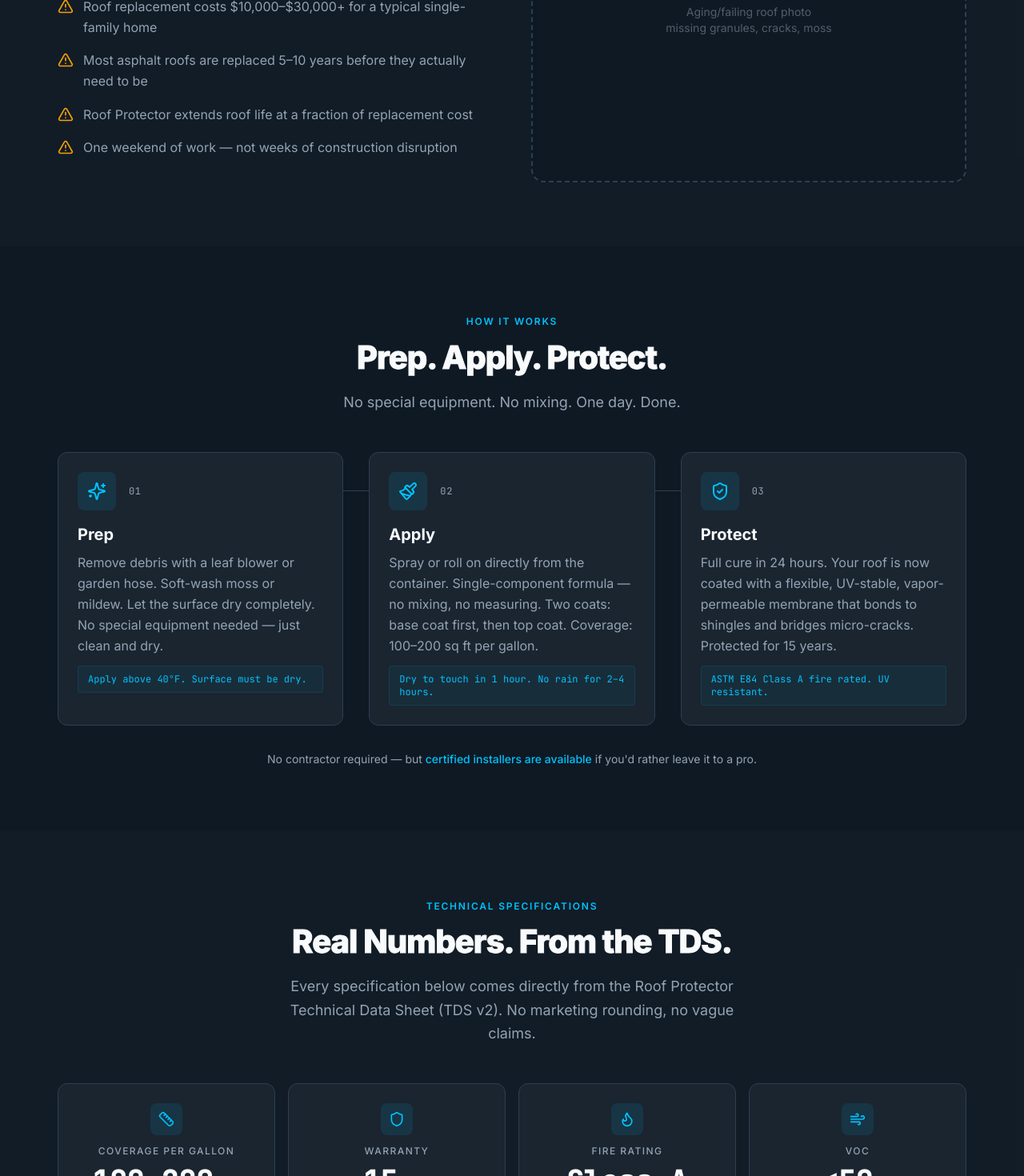
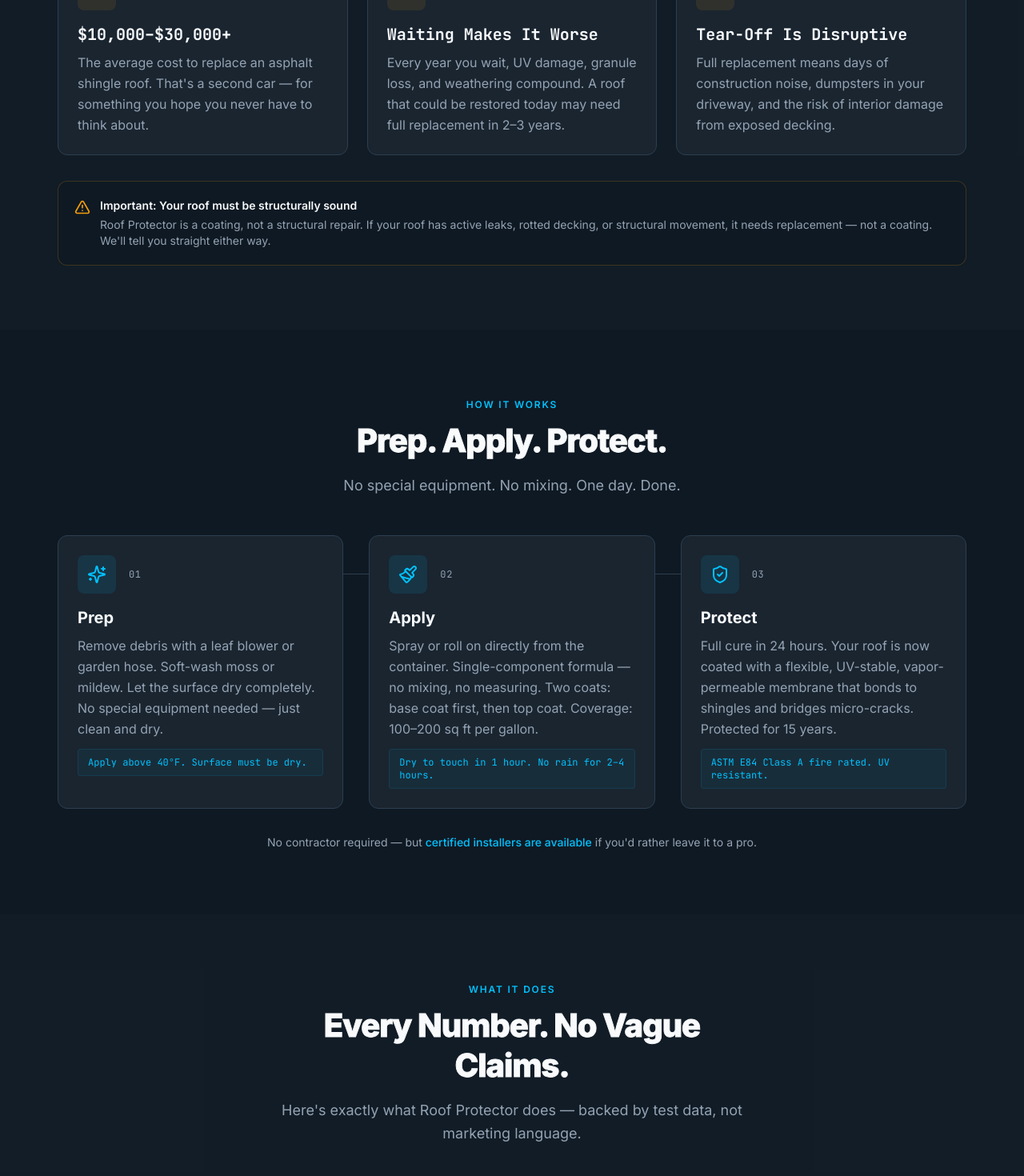
Before and after one commit to quikjimmy/roof-protector, a React (Vite) app: page / in a window 1280 px wide. Shown: the part 1330-2800 px from the top of the page at 80% size. Built offline with nearby package versions, Linux system fonts and the light colour scheme.

Commit message:
fix: update Nav, Problem, SpecsGrid, Hero with correct consumer content

```diff
--- a/src/components/sections/Problem.tsx
+++ b/src/components/sections/Problem.tsx
@@ -1,4 +1,4 @@
-import { AlertTriangle } from 'lucide-react'
+import { AlertTriangle, DollarSign, Clock, Wrench } from 'lucide-react'
 import { SectionHeader } from '../ui/SectionHeader'
 import { Container } from '../layout/Container'
 import { Section } from '../layout/Section'
@@ -7,37 +7,51 @@
   return (
     <Section id="problem" className="bg-secondary-bg/30">
       <Container>
-        <div className="grid lg:grid-cols-2 gap-12 items-center">
-          <div className="space-y-6">
         <SectionHeader
           eyebrow="The Problem"
-              headline="A New Roof Costs $10,000–$30,000. You Shouldn't Have to Pay That."
-              subtext="Most aging roofs aren't broken — they're just weathered. Roof Protector gives you a legitimate alternative."
+          headline="Replacing Your Roof Costs More Than You Think"
+          subtext="The average roof replacement is $10,000–$30,000+. And waiting makes it worse."
+          centered
         />
 
-            <div className="space-y-4">
+        <div className="mt-12 grid md:grid-cols-3 gap-6">
           {[
-                'Roof replacement costs $10,000–$30,000+ for a typical single-family home',
-                'Most asphalt roofs are replaced 5–10 years before they actually need to be',
-                'Roof Protector extends roof life at a fraction of replacement cost',
-                'One weekend of work — not weeks of construction disruption',
-              ].map((point) => (
-                <div key={point} className="flex items-start gap-3">
-                  <AlertTriangle size={20} className="text-warning mt-0.5 flex-shrink-0" />
-                  <p className="text-text-secondary">{point}</p>
+            {
+              icon: DollarSign,
+              title: '$10,000–$30,000+',
+              description: 'The average cost to replace an asphalt shingle roof. That\'s a second car — for something you hope you never have to think about.',
+            },
+            {
+              icon: Clock,
+              title: 'Waiting Makes It Worse',
+              description: 'Every year you wait, UV damage, granule loss, and weathering compound. A roof that could be restored today may need full replacement in 2–3 years.',
+            },
+            {
+              icon: Wrench,
+              title: 'Tear-Off Is Disruptive',
+              description: 'Full replacement means days of construction noise, dumpsters in your driveway, and the risk of interior damage from exposed decking.',
+            },
+          ].map(({ icon: Icon, title, description }) => (
+            <div key={title} className="bg-secondary-bg border border-border rounded-xl p-6">
+              <div className="w-12 h-12 rounded-lg bg-warning/10 flex items-center justify-center mb-4">
+                <Icon size={24} className="text-warning" />
+              </div>
+              <h3 className="text-xl font-bold text-text-primary mb-2 font-mono">{title}</h3>
+              <p className="text-text-secondary leading-relaxed">{description}</p>
             </div>
           ))}
         </div>
-          </div>
 
-          {/* Problem visualization — image placeholder */}
-          <div className="relative aspect-square rounded-2xl overflow-hidden bg-primary-bg border-2 border-dashed border-border flex items-center justify-center">
-            <div className="text-center space-y-4 p-8">
-              <div className="w-20 h-20 mx-auto rounded-full bg-warning/10 flex items-center justify-center">
-                <AlertTriangle size={40} className="text-warning" />
-              </div>
-              <p className="text-text-secondary font-medium">[PROBLEM IMAGE PLACEHOLDER]</p>
-              <p className="text-text-secondary/50 text-sm">Aging/failing roof photo<br />missing granules, cracks, moss</p>
+        {/* Honesty callout */}
+        <div className="mt-8 p-5 rounded-xl bg-primary-bg border border-warning/20">
+          <div className="flex items-start gap-3">
+            <AlertTriangle size={20} className="text-warning mt-0.5 flex-shrink-0" />
+            <div>
+              <p className="text-sm font-semibold text-text-primary mb-1">Important: Your roof must be structurally sound</p>
+              <p className="text-sm text-text-secondary">
+                Roof Protector is a coating, not a structural repair. If your roof has active leaks, rotted decking, or structural movement,
+                it needs replacement — not a coating. We'll tell you straight either way.
+              </p>
             </div>
           </div>
         </div>
--- a/src/components/sections/SpecsGrid.tsx
+++ b/src/components/sections/SpecsGrid.tsx
@@ -1,74 +1,70 @@
-import { Card } from '../ui/Card'
 import { SectionHeader } from '../ui/SectionHeader'
 import { Container } from '../layout/Container'
 import { Section } from '../layout/Section'
-import { Ruler, Shield, Flame, Wind, Droplets, Clock, CheckCircle, Thermometer } from 'lucide-react'
 
 const specs = [
   {
-    label: 'Coverage per Gallon',
+    label: 'Coverage',
     value: '100–200',
-    suffix: 'sq ft',
-    icon: Ruler,
-    color: 'accent',
-    note: 'Varies by surface condition',
+    unit: 'sq ft/gal',
+    note: 'Depending on surface condition',
   },
   {
-    label: 'Warranty',
-    value: '15',
-    suffix: 'years',
-    icon: Shield,
-    color: 'success',
-    note: 'Limited system warranty',
+    label: 'Solids by Volume',
+    value: '85–92%',
+    unit: '',
+    note: 'High solids = more film per coat',
+  },
+  {
+    label: 'VOC Content',
+    value: '<50',
+    unit: 'g/L',
+    note: 'Compliant nationwide. Safe to apply outdoors.',
+  },
+  {
+    label: 'Perm Rating',
+    value: '5–15',
+    unit: 'perms',
+    note: 'Vapor permeable — lets the roof breathe',
+  },
+  {
+    label: 'Elongation',
+    value: '150–300%',
+    unit: '',
+    note: 'Flexes with thermal expansion. Bridges micro-cracks.',
+  },
+  {
+    label: 'Tensile Strength',
+    value: '400–800',
+    unit: 'psi',
+    note: 'ASTM D412. Holds up under stress.',
   },
   {
     label: 'Fire Rating',
     value: 'Class A',
-    suffix: '',
-    icon: Flame,
-    color: 'accent',
-    note: 'ASTM E84',
+    unit: '',
+    note: 'ASTM E84. Highest fire rating.',
   },
   {
-    label: 'VOC',
-    value: '<50',
-    suffix: 'g/L',
-    icon: Wind,
-    color: 'success',
-    note: 'Low VOC',
-  },
-  {
-    label: 'Perm Rating',
-    value: '5–15',
-    suffix: 'perms',
-    icon: Droplets,
-    color: 'accent',
-    note: 'Breathable membrane',
-  },
-  {
-    label: 'Elongation',
-    value: '150–300',
-    suffix: '%',
-    icon: Clock,
-    color: 'accent',
-    note: 'Flexible & crack-bridging',
-  },
-  {
-    label: 'Tensile Strength',
-    value: '400–800',
-    suffix: 'psi',
-    icon: CheckCircle,
-    color: 'accent',
-    note: 'ASTM D412',
+    label: 'Cure Time',
+    value: '24',
+    unit: 'hours',
+    note: 'Full cure. Dry to touch in 1 hour.',
   },
   {
     label: 'Application Temp',
-    value: '>40',
-    suffix: '°F',
-    icon: Thermometer,
-    color: 'accent',
-    note: 'Dry surface, no rain within 2–4 hrs',
+    value: '40°F+',
+    unit: '',
+    note: 'Apply on dry surface. No rain for 2–4 hours.',
   },
+]
+
+const astmSpecs = [
+  { test: 'ASTM E84', result: 'Class A Fire Rating' },
+  { test: 'ASTM D7234', result: 'Adhesion >450 psi' },
+  { test: 'ASTM D4060', result: 'Taber Abrasion' },
+  { test: 'ASTM D2240', result: 'Shore D Hardness' },
+  { test: 'ASTM D412', result: '150–300% Elongation' },
 ]
 
 export function SpecsGrid() {
@@ -76,110 +72,61 @@
     <Section id="specs-grid" className="bg-secondary-bg/30">
       <Container>
         <SectionHeader
-          eyebrow="Technical Specifications"
-          headline="Real Numbers. From the TDS."
-          subtext="Every specification below comes directly from the Roof Protector Technical Data Sheet (TDS v2). No marketing rounding, no vague claims."
+          eyebrow="What It Does"
+          headline="Every Number. No Vague Claims."
+          subtext="Here's exactly what Roof Protector does — backed by test data, not marketing language."
           centered
         />
 
-        {/* Specs grid — 2 rows of 4 */}
-        <div className="mt-12 grid grid-cols-2 md:grid-cols-4 gap-4">
+        <div className="mt-12 grid sm:grid-cols-2 lg:grid-cols-3 gap-4">
           {specs.map((spec) => (
-            <Card key={spec.label} hover className="text-center relative overflow-hidden">
-              <div className="w-10 h-10 mx-auto rounded-lg bg-accent/10 flex items-center justify-center mb-3">
-                <spec.icon size={20} className="text-accent" />
+            <div
+              key={spec.label}
+              className="bg-secondary-bg border border-border rounded-xl p-6 hover:border-accent/40 transition-colors duration-150"
+            >
+              <div className="text-[10px] uppercase tracking-[0.15em] text-text-secondary font-semibold mb-2">
+                {spec.label}
               </div>
-              <span className="text-xs uppercase tracking-[0.12em] text-text-secondary font-medium block">
-                {spec.label}
-              </span>
-              <div className="mt-2 flex items-baseline justify-center gap-1">
-                <span className="text-3xl md:text-4xl font-mono font-extrabold text-text-primary">
-                  {spec.value}
-                </span>
-                {spec.suffix && (
-                  <span className="text-sm text-text-secondary">{spec.suffix}</span>
+              <div className="flex items-baseline gap-2 mb-1">
+                <span className="text-3xl font-mono font-black text-text-primary">{spec.value}</span>
+                {spec.unit && (
+                  <span className="text-sm font-mono text-text-secondary">{spec.unit}</span>
                 )}
               </div>
-              {spec.note && (
-                <span className="inline-block mt-2 text-[10px] text-text-secondary/60 uppercase tracking-wider">
-                  {spec.note}
-                </span>
-              )}
-            </Card>
+              <p className="text-xs text-text-secondary leading-relaxed">{spec.note}</p>
+            </div>
           ))}
         </div>
 
-        {/* Additional performance specs — table-style */}
-        <div className="mt-10 max-w-3xl mx-auto">
-          <h3 className="text-sm font-bold text-text-primary uppercase tracking-wider text-center mb-6">Additional Performance Data</h3>
-          <div className="bg-secondary-bg border border-border rounded-xl overflow-hidden">
-            <table className="w-full text-sm">
-              <thead>
-                <tr className="border-b border-border">
-                  <th className="text-left px-5 py-3 text-xs uppercase tracking-wider text-text-secondary font-semibold">Property</th>
-                  <th className="text-right px-5 py-3 text-xs uppercase tracking-wider text-text-secondary font-semibold">Value</th>
-                  <th className="text-left px-5 py-3 text-xs uppercase tracking-wider text-text-secondary font-semibold">Test Method</th>
-                </tr>
-              </thead>
-              <tbody className="divide-y divide-border/50">
-                {[
-                  ['Solids by Volume', '85–92%', 'ASTM D2369'],
-                  ['Elongation', '150–300%', 'ASTM D2370'],
-                  ['Tensile Strength', '400–800 psi', 'ASTM D412'],
-                  ['Permeance', '5–15 perms', 'ASTM E96'],
-                  ['Adhesion', '>450 psi', 'ASTM D7234'],
-                  ['Taper Abrasion', 'Pass', 'ASTM D4060'],
-                  ['Shore D Hardness', 'Pass', 'ASTM D2240'],
-                ].map(([prop, val, test]) => (
-                  <tr key={prop} className="hover:bg-primary-bg/30 transition-colors">
-                    <td className="px-5 py-3 text-text-primary font-medium">{prop}</td>
-                    <td className="px-5 py-3 text-accent font-bold text-right font-mono">{val}</td>
-                    <td className="px-5 py-3 text-text-secondary">{test}</td>
-                  </tr>
-                ))}
-              </tbody>
-            </table>
+        {/* ASTM test reference table */}
+        <div className="mt-8 p-5 rounded-xl bg-primary-bg border border-border">
+          <h4 className="text-xs uppercase tracking-[0.15em] text-accent font-semibold mb-3">Test Standards</h4>
+          <div className="grid sm:grid-cols-2 lg:grid-cols-5 gap-3">
+            {astmSpecs.map(({ test, result }) => (
+              <div key={test} className="flex flex-col gap-1">
+                <span className="text-xs font-mono text-accent">{test}</span>
+                <span className="text-xs text-text-secondary">{result}</span>
+              </div>
+            ))}
           </div>
         </div>
 
-        {/* Two-coat system callout */}
-        <div className="mt-8 flex flex-wrap justify-center gap-6 md:gap-12 text-center">
-          <div>
-            <div className="w-12 h-12 mx-auto rounded-xl bg-accent/10 flex items-center justify-center mb-2">
-              <span className="text-accent font-extrabold text-lg">2</span>
+        {/* Key features */}
+        <div className="mt-8 grid sm:grid-cols-2 lg:grid-cols-4 gap-3">
+          {[
+            'UV Resistant',
+            'Vapor Permeable',
+            'Flexible / Crack-Bridging',
+            'Single Component — No Mixing',
+          ].map((feature) => (
+            <div key={feature} className="flex items-center gap-2 px-4 py-3 rounded-lg bg-secondary-bg border border-border">
+              <svg className="w-4 h-4 text-success flex-shrink-0" viewBox="0 0 20 20" fill="currentColor">
+                <path fillRule="evenodd" d="M16.707 5.293a1 1 0 010 1.414l-8 8a1 1 0 01-1.414 0l-4-4a1 1 0 011.414-1.414L8 12.586l7.293-7.293a1 1 0 011.414 0z" clipRule="evenodd" />
+              </svg>
+              <span className="text-sm text-text-primary font-medium">{feature}</span>
             </div>
-            <div className="text-sm font-semibold text-text-primary">Two-Coat System</div>
-            <div className="text-xs text-text-secondary mt-0.5">Base + top coat</div>
-          </div>
-          <div className="w-px h-12 bg-border hidden md:block self-center" />
-          <div>
-            <div className="w-12 h-12 mx-auto rounded-xl bg-accent/10 flex items-center justify-center mb-2">
-              <span className="text-accent font-extrabold text-lg">1</span>
-            </div>
-            <div className="text-sm font-semibold text-text-primary">Single Component</div>
-            <div className="text-xs text-text-secondary mt-0.5">No mixing required</div>
-          </div>
-          <div className="w-px h-12 bg-border hidden md:block self-center" />
-          <div>
-            <div className="w-12 h-12 mx-auto rounded-xl bg-accent/10 flex items-center justify-center mb-2">
-              <span className="text-accent font-extrabold text-lg">24h</span>
-            </div>
-            <div className="text-sm font-semibold text-text-primary">Full Cure</div>
-            <div className="text-xs text-text-secondary mt-0.5">Ready in 24 hours</div>
-          </div>
-          <div className="w-px h-12 bg-border hidden md:block self-center" />
-          <div>
-            <div className="w-12 h-12 mx-auto rounded-xl bg-success/10 flex items-center justify-center mb-2">
-              <CheckCircle size={20} className="text-success" />
-            </div>
-            <div className="text-sm font-semibold text-text-primary">UV Resistant</div>
-            <div className="text-xs text-text-secondary mt-0.5">Stable in sunlight</div>
-          </div>
+          ))}
         </div>
-
-        <p className="text-center text-xs text-text-secondary/50 mt-8">
-          All specifications from Technical Data Sheet v2. Tested to ASTM standards.
-        </p>
       </Container>
     </Section>
   )
```
Also changed, not shown: src/components/layout/Nav.tsx (+31 -35 lines), 1 other file (tests, documents, lock files or other folders). Lines whose indentation alone changed are shown as unchanged.
